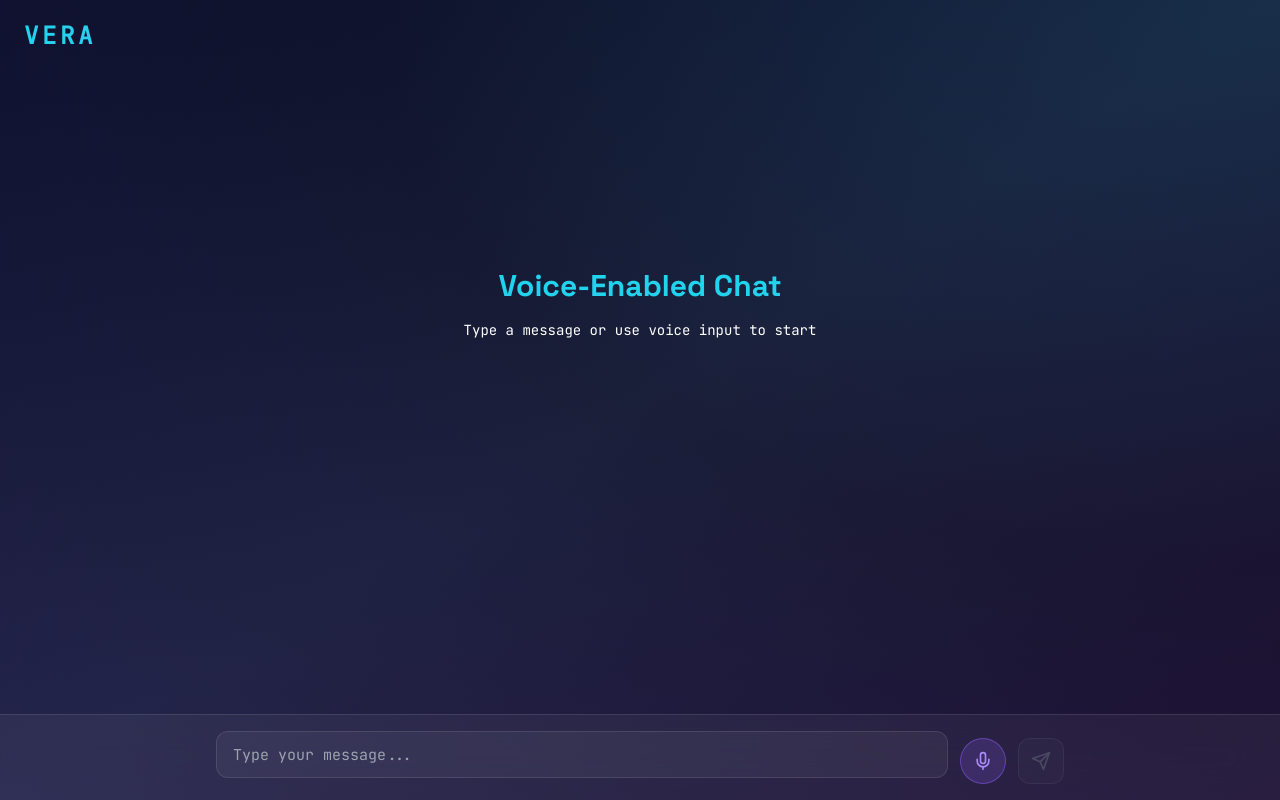
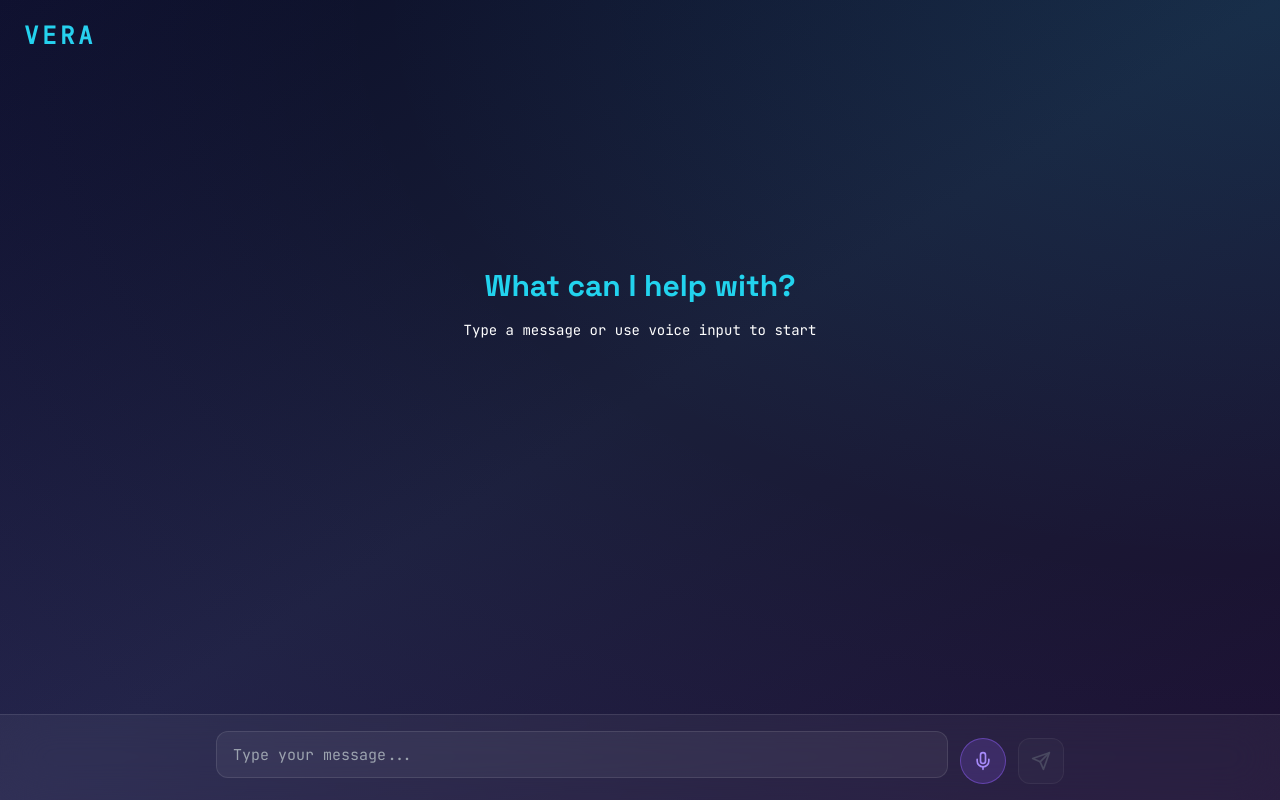
Before and after one commit to hoangngth/vera-web, a React (Vite) app: page / in a window 1280 px wide. Built offline with nearby package versions, Linux system fonts and the light colour scheme.

Commit message:
Update README.md and HUD text

```diff
--- a/src/components/chat/MessageThread.tsx
+++ b/src/components/chat/MessageThread.tsx
@@ -22,7 +22,7 @@ const MessageThread = forwardRef<HTMLDivElement, MessageThreadProps>(
             <div className="flex items-center justify-center h-full min-h-[400px]">
               <div className="text-center space-y-4">
                 <h2 className="text-3xl font-bold text-cyan-400" style={{ fontFamily: 'Space Grotesk, sans-serif' }}>
-                  Voice-Enabled Chat
+                  What can I help with?
                 </h2>
                 <p className="text-white text-sm" style={{ fontFamily: 'JetBrains Mono, monospace' }}>
                   Type a message or use voice input to start
```
Also changed, not shown: 1 other file (tests, documents, lock files or other folders).
